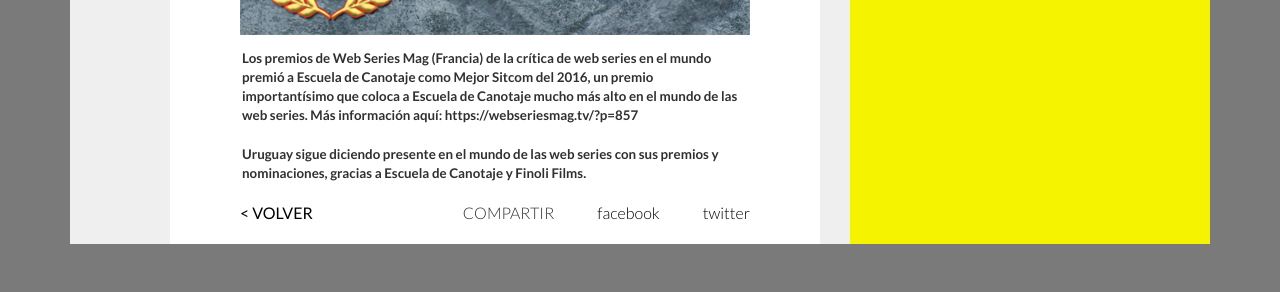
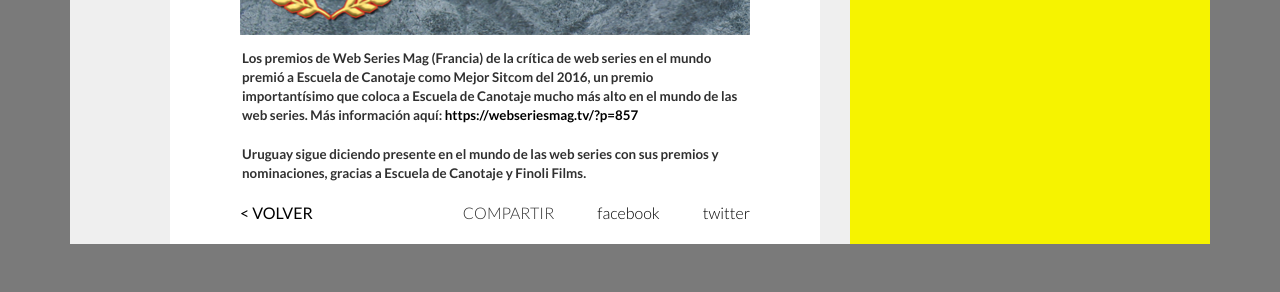
Before and after one commit to leog/FinoliFilms-Blog, a Jekyll site: the page built from _posts/2017-01-26-escuela-de-canotaje-premiada-una-vez-mas.md, in a window 1280 px wide. Shown: the part 574-866 px from the top of the page. Built offline with Jekyll 4.4.1, drawn with Linux system fonts in a browser that asks for light colours; part of the change alters nothing that is shown.

```diff
--- a/_posts/2017-01-26-escuela-de-canotaje-premiada-una-vez-mas.md
+++ b/_posts/2017-01-26-escuela-de-canotaje-premiada-una-vez-mas.md
@@ -5,6 +5,6 @@ meta_date: Ene 15
 author: Gastón Armagno
 ---
 
-Los premios de Web Series Mag (Francia) de la crítica de web series en el mundo premió a Escuela de Canotaje como Mejor Sitcom del 2016, un premio importantísimo que coloca a Escuela de Canotaje mucho más alto en el mundo de las web series. Más información aquí: https://webseriesmag.tv/?p=857
+Los premios de Web Series Mag (Francia) de la crítica de web series en el mundo premió a Escuela de Canotaje como Mejor Sitcom del 2016, un premio importantísimo que coloca a Escuela de Canotaje mucho más alto en el mundo de las web series. Más información aquí: <a href="https://webseriesmag.tv/?p=857" target="_blank">https://webseriesmag.tv/?p=857</a>
 
 Uruguay sigue diciendo presente en el mundo de las web series con sus premios y nominaciones, gracias a Escuela de Canotaje y Finoli Films.
```
